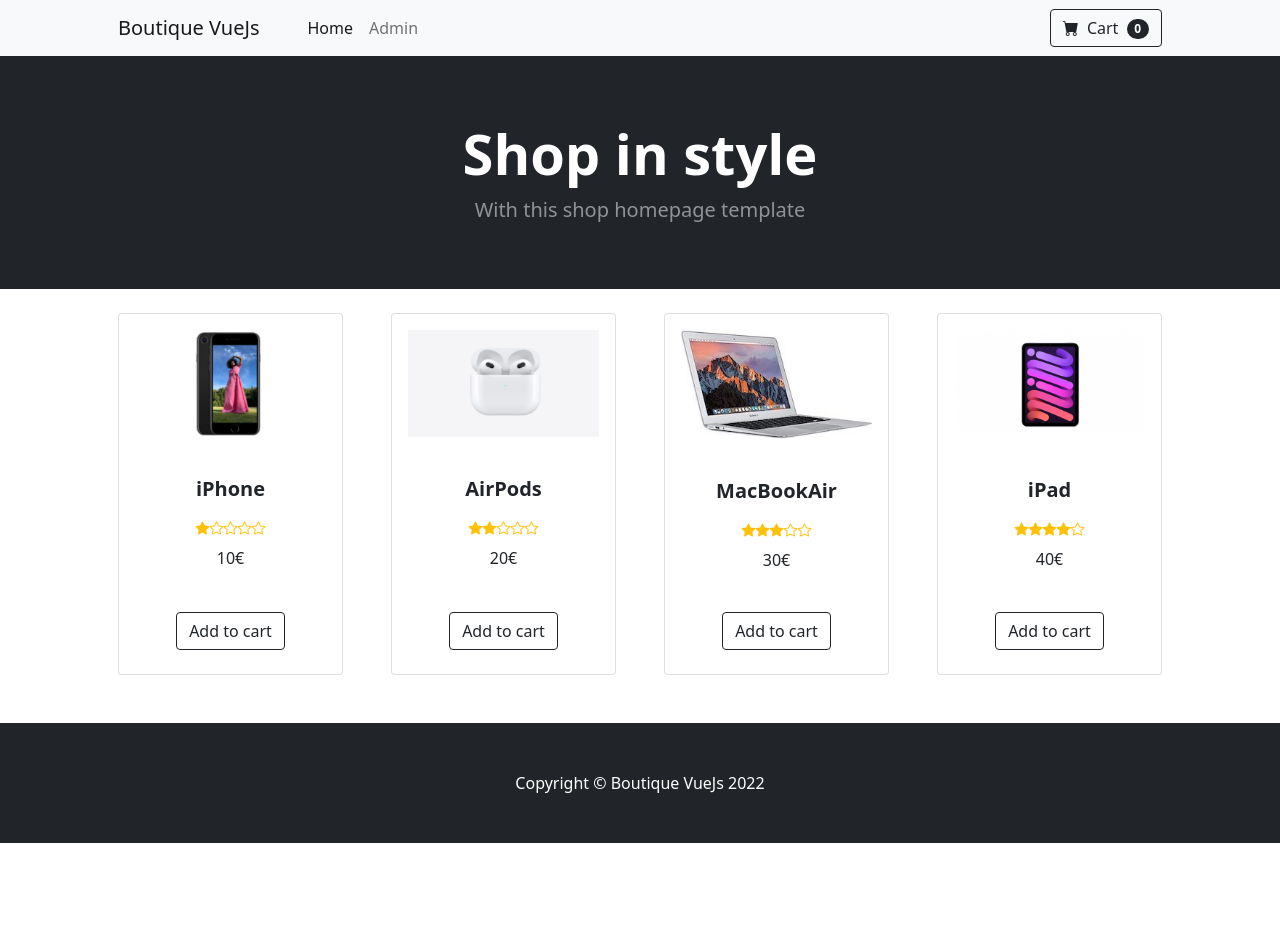
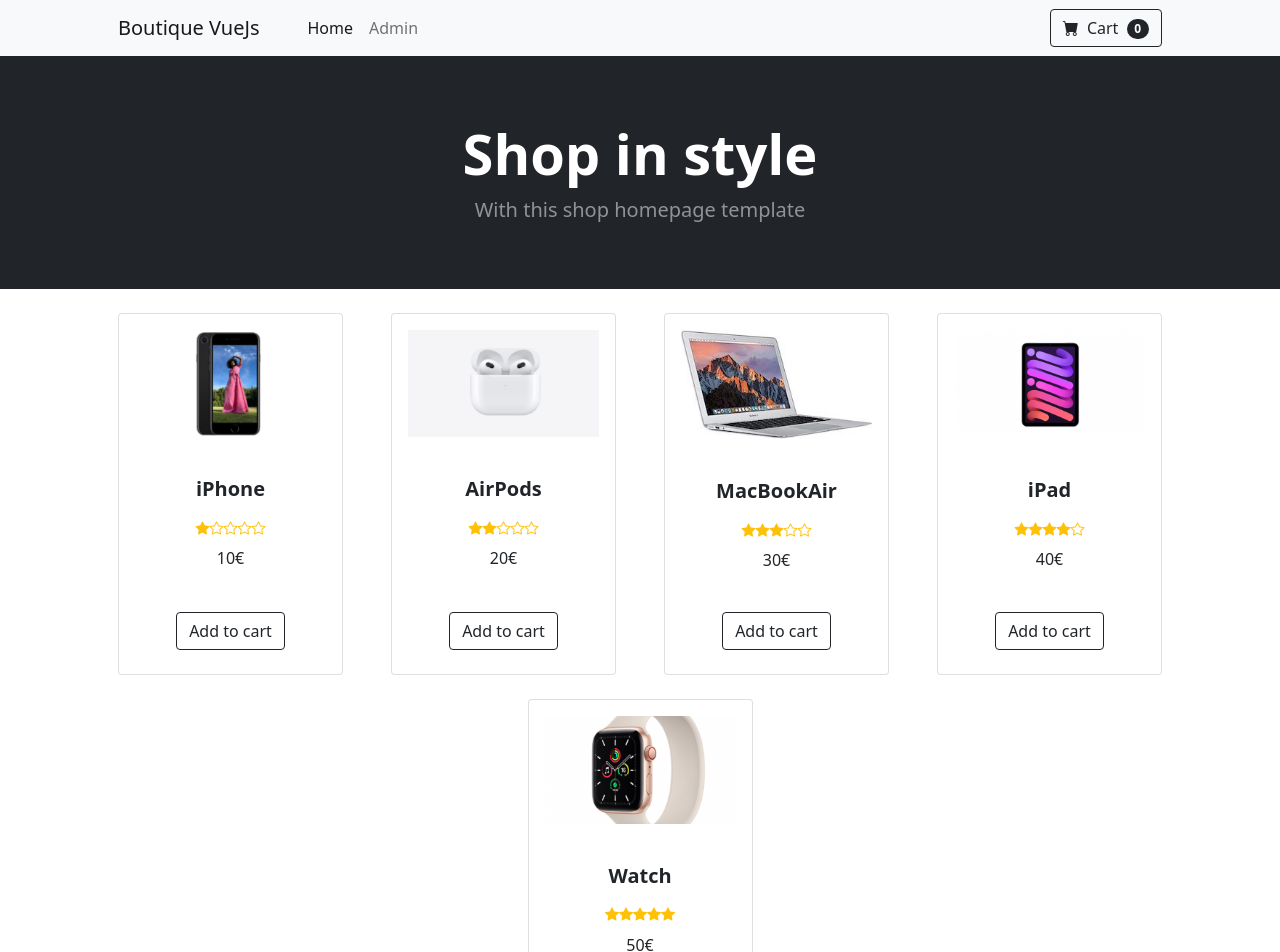
Before and after one commit to cedric-jacquot/Dyma-boutique, a Vue app: page / in a window 1280 px wide. Shown: the top 952 px of the page. Before the commit the page ends 843 px from the top, so only its background shows below. Built offline with nearby package versions, Linux system fonts and the light colour scheme.

Commit message:
create product in progress

```diff
--- a/src/components/features/Admin/AdminProductForm.vue
+++ b/src/components/features/Admin/AdminProductForm.vue
@@ -38,6 +38,7 @@
 </template>
 
 <script>
+import { eventBus } from '../../../main';
 export default {
     name: "AdminProductForm",
     data() {
@@ -49,11 +50,18 @@ export default {
                 price: "",
             },
             errors: [],
+            product: {},
         };
     },
     methods: {
         trySubmit() {
             if (this.isValid()) {
+                this.product = {
+                nom: this.form.title,
+                prix: this.form.price,
+                src: this.form.picture,
+            },
+                eventBus.addProduct(this.product);
                 console.log(this.form);
             }
         },
--- a/src/main.js
+++ b/src/main.js
@@ -17,14 +17,14 @@ export const eventBus = new Vue({
             { id: 2, nom: "AirPods", prix: 20, src: "img/02.png", quantity: 0 },
             { id: 3, nom: "MacBookAir", prix: 30, src: "img/03.jpg", quantity: 0 },
             { id: 4, nom: "iPad", prix: 40, src: "img/04.png", quantity: 0 },
-            //{ id: 5, nom: "Watch", prix: 50, src: "img/05.png", quantity: 0 },
+            { id: 5, nom: "Watch", prix: 50, src: "img/05.png", quantity: 0 },
         ],
         products: [
             { id: 1, nom: "iPhone", prix: 10, src: "img/01.png", stars: 1 },
             { id: 2, nom: "AirPods", prix: 20, src: "img/02.png", stars: 2 },
             { id: 3, nom: "MacBookAir", prix: 30, src: "img/03.jpg", stars: 3 },
             { id: 4, nom: "iPad", prix: 40, src: "img/04.png", stars: 4 },
-            //{ id: 5, nom: "Watch", prix: 50, src: "img/05.png", stars: 5 },
+            { id: 5, nom: "Watch", prix: 50, src: "img/05.png", stars: 5 },
         ],
         totalCart: 0,
         cartSum: 0,
@@ -64,6 +64,9 @@ export const eventBus = new Vue({
             this.page = page;
             this.$emit('update:page', this.page);
         },
+        addProduct(product) {
+
+        },
     },
 });
 
```
